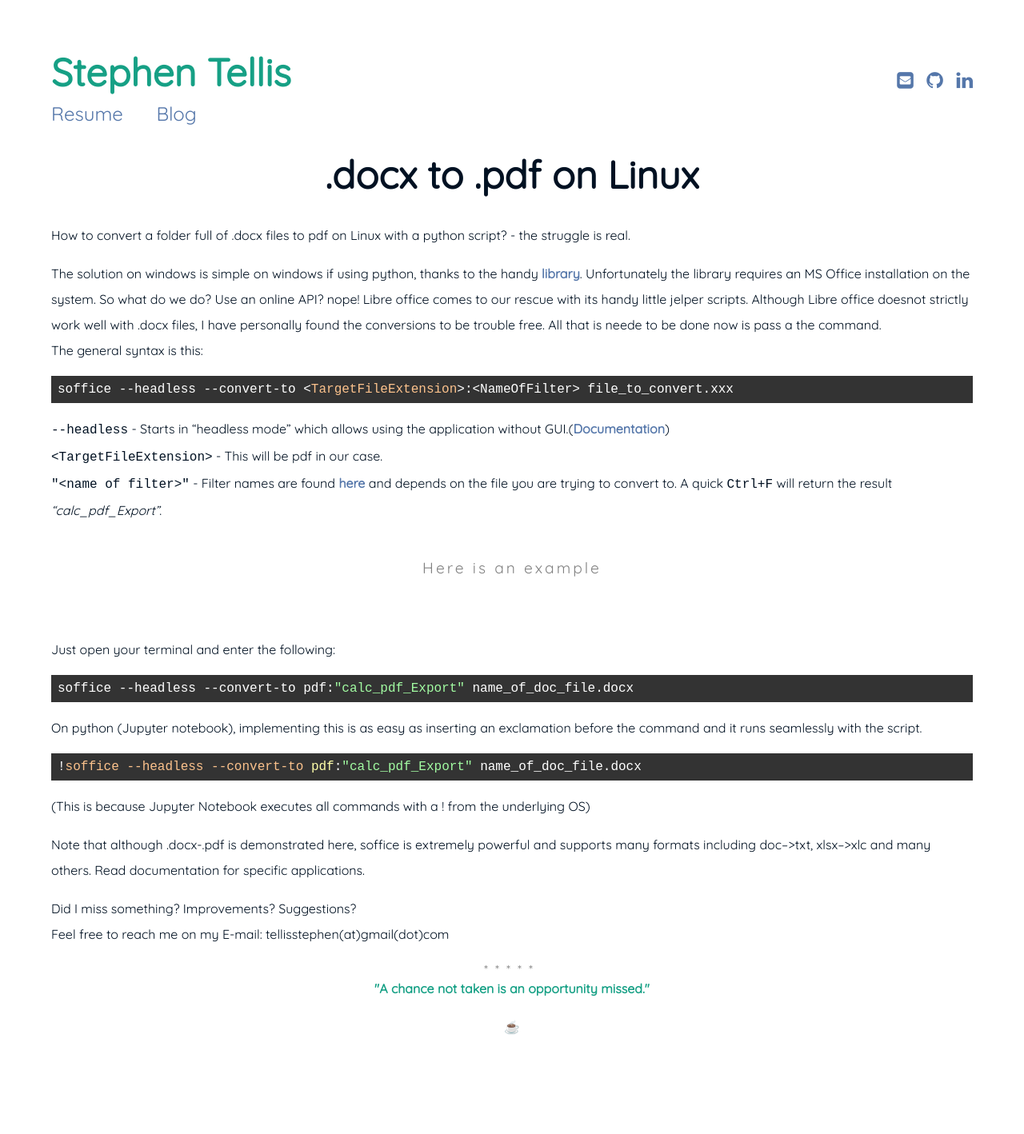
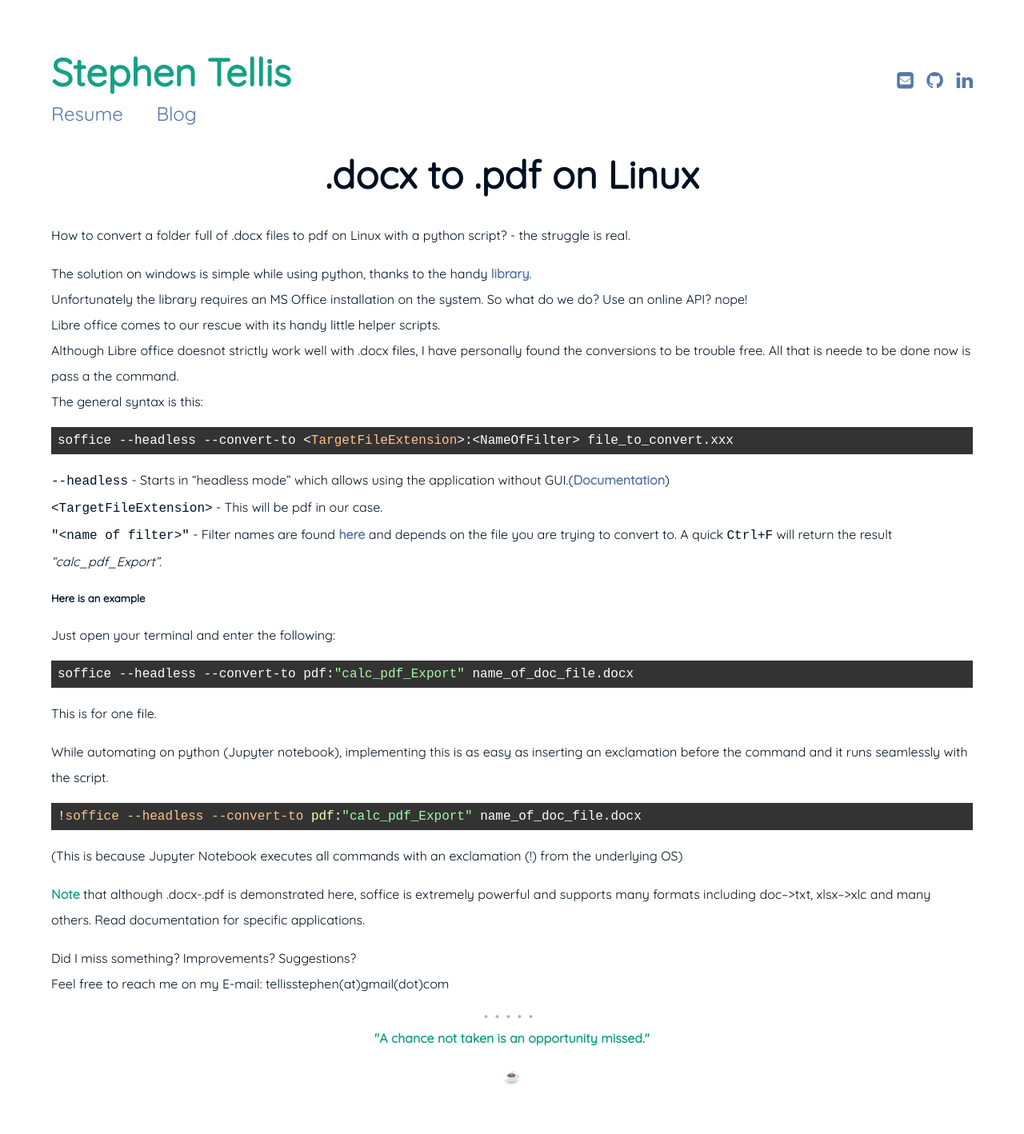
Before and after one commit to Stephen-Tellis/home, a Jekyll site: the page built from _posts/2020-06-29-docxtopdf.md, in a window 1280 px wide. Shown: the whole page at 80% size. Built offline with Jekyll 4.4.1, drawn with Linux system fonts in a browser that asks for light colours; before the commit the page ends 1356 px from its top, so only the background shows below that.

Commit message:
Update 2020-06-29-docxtopdf.md
Corrections and formatting updates

````diff
--- a/_posts/2020-06-29-docxtopdf.md
+++ b/_posts/2020-06-29-docxtopdf.md
@@ -7,9 +7,10 @@
 ---
 How to convert a folder full of  .docx files to pdf on Linux with a python script? - the struggle is real.
 
-The solution on windows is simple on windows if using python, thanks to the handy [library](https://pypi.org/project/docx2pdf/ "Go to site"). Unfortunately the library requires an MS Office installation on the system.
+The solution on windows is simple while using python, thanks to the handy [library](https://pypi.org/project/docx2pdf/ "Go to site").
+Unfortunately the library requires an MS Office installation on the system.
 So what do we do? Use an online API? nope!
-Libre office comes to our rescue with its handy little jelper scripts.
+Libre office comes to our rescue with its handy little helper scripts.
 Although Libre office doesnot strictly work well with .docx files, I have personally found the conversions to be trouble free.
 All that is neede to be done now is pass a the command.
 The general syntax is this:
@@ -19,20 +20,23 @@
 `--headless` - Starts in "headless mode" which allows using the application without GUI.([Documentation](https://help.libreoffice.org/Common/Starting_the_Software_With_Parameters "Go to site"))
 `<TargetFileExtension>` - This will be pdf in our case.
 `"<name of filter>"`  - Filter names are found [here](https://cgit.freedesktop.org/libreoffice/core/tree/filter/source/config/fragments/filters "Go to site") and depends on the file you are trying to convert to. A quick `Ctrl+F` will return the result *"calc_pdf_Export"*.
-> Here is an example
+
+##### Here is an example
 
 Just open your terminal and enter the following:
 ```
 soffice --headless --convert-to pdf:"calc_pdf_Export" name_of_doc_file.docx
 ```
-On python (Jupyter notebook), implementing this is as easy as inserting an exclamation before the command and it runs seamlessly with the script.
+This is for one file.
+
+While automating on python (Jupyter notebook), implementing this is as easy as inserting an exclamation before the command and it runs seamlessly with the script.
 ```
 !soffice --headless --convert-to pdf:"calc_pdf_Export" name_of_doc_file.docx
 ```
-(This is because Jupyter Notebook executes all commands with a ! from the underlying OS)
+(This is because Jupyter Notebook executes all commands with an exclamation (!) from the underlying OS)
 
 
-Note that although .docx-.pdf is demonstrated here, soffice is extremely powerful and supports many formats including doc-->txt, xlsx-->xlc and many others.
+**Note** that although .docx-.pdf is demonstrated here, soffice is extremely powerful and supports many formats including doc-->txt, xlsx-->xlc and many others.
 Read documentation for specific applications.
 
 Did I miss something? Improvements? Suggestions?
````
